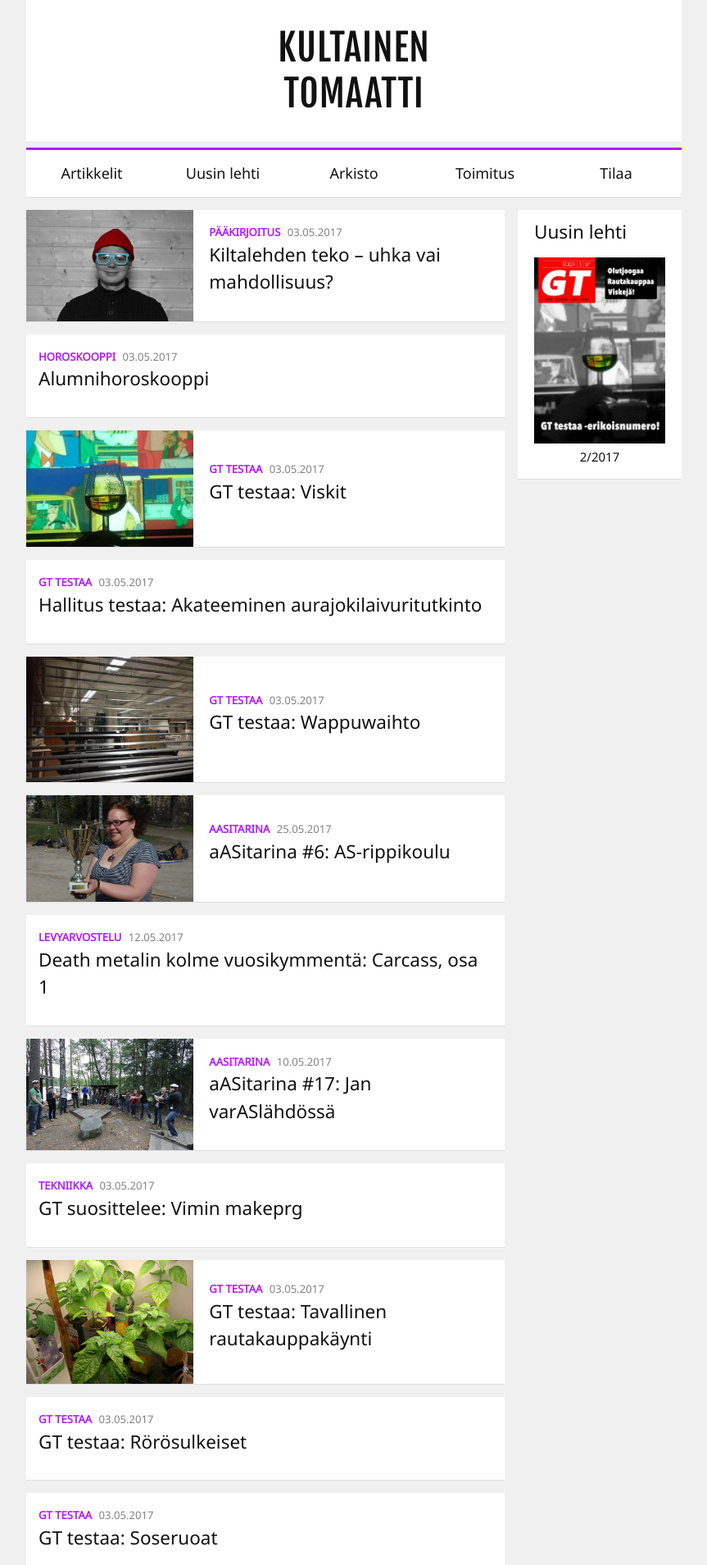
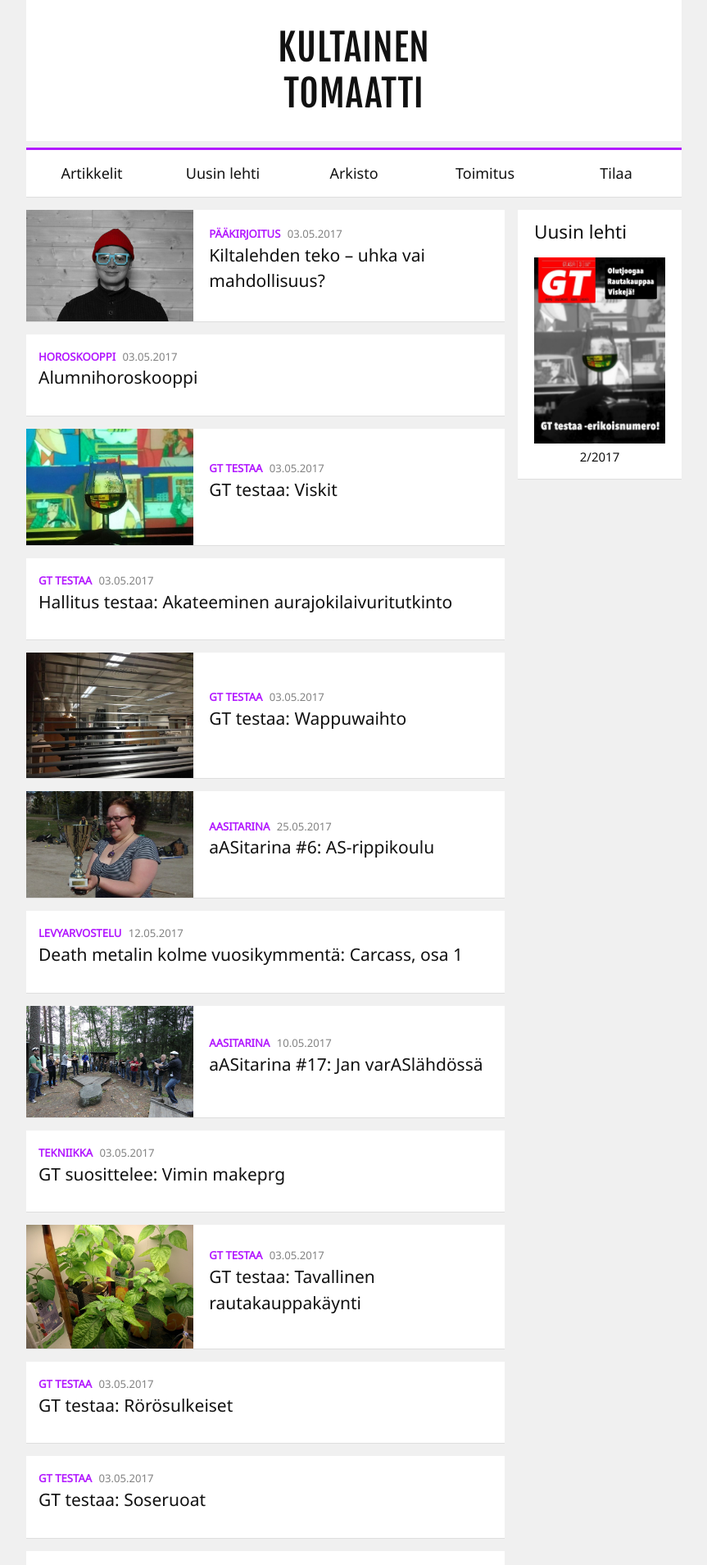
Before and after one commit to AS-kilta/gt-web, a Jekyll site: the page built from index.html, in a window 1280 px wide. Shown: the top 1909 px of the page at 82% size, without its empty margins (208-1071 px from the left). Built offline with Jekyll 4.4.1, drawn with Linux system fonts in a browser that asks for light colours.

Commit message:
Adjust teaser title size

```diff
--- a/_layouts/category.html
+++ b/_layouts/category.html
@@ -23,7 +23,7 @@ layout: default
         {% endif %}
         <div class="teaser__text">
           <span class="post-meta"><span class="post__category">{{ post.categories | join: ' ' | replace: '_', ' ' }}</span> {{ post.date | date: "%d.%m.%Y" }}</span>
-          <h2>
+          <h2 class="teaser__title">
             <a class="post-link" href="{{ post.url | prepend: site.baseurl | replace:'%C3%A4','ä' }}">{{ post.title }}</a>
           </h2>
         </div>
--- a/_sass/_gt-theme.scss
+++ b/_sass/_gt-theme.scss
@@ -20,6 +20,9 @@ body {
       display: inline-block;
       vertical-align: middle;
       padding: ($spacing-unit / 2);
+    }
+    .teaser__title {
+      font-size: 21px;
     }
   }
 }
--- a/index.html
+++ b/index.html
@@ -26,7 +26,7 @@ layout: default
         {% endif %}
         <div class="teaser__text">
           <span class="post-meta"><span class="post__category">{{ post.categories | join: ' ' | replace: '_', ' ' }}</span> {{ post.date | date: "%d.%m.%Y" }}</span>
-          <h2>
+          <h2 class="teaser__title">
             <a class="post-link" href="{{ post.url | prepend: site.baseurl | replace:'%C3%A4','ä' }}">{{ post.title }}</a>
           </h2>
         </div>
@@ -41,7 +41,7 @@ layout: default
         {% endif %}
         <div class="teaser__text">
           <span class="post-meta"><span class="post__category">{{ post.categories | join: ' ' | replace: '_', ' ' }}</span> {{ post.date | date: "%d.%m.%Y" }}</span>
-          <h2>
+          <h2 class="teaser__title">
             <a class="post-link" href="{{ post.url | prepend: site.baseurl | replace:'%C3%A4','ä' }}">{{ post.title }}</a>
           </h2>
         </div>
```
